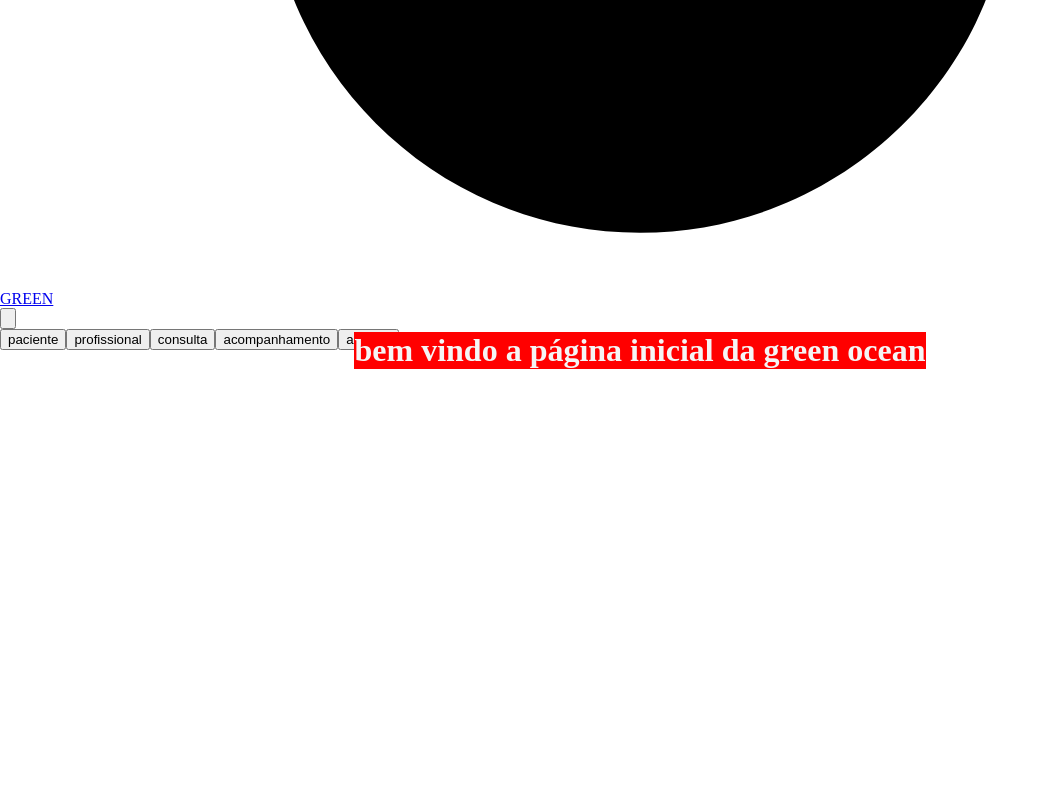
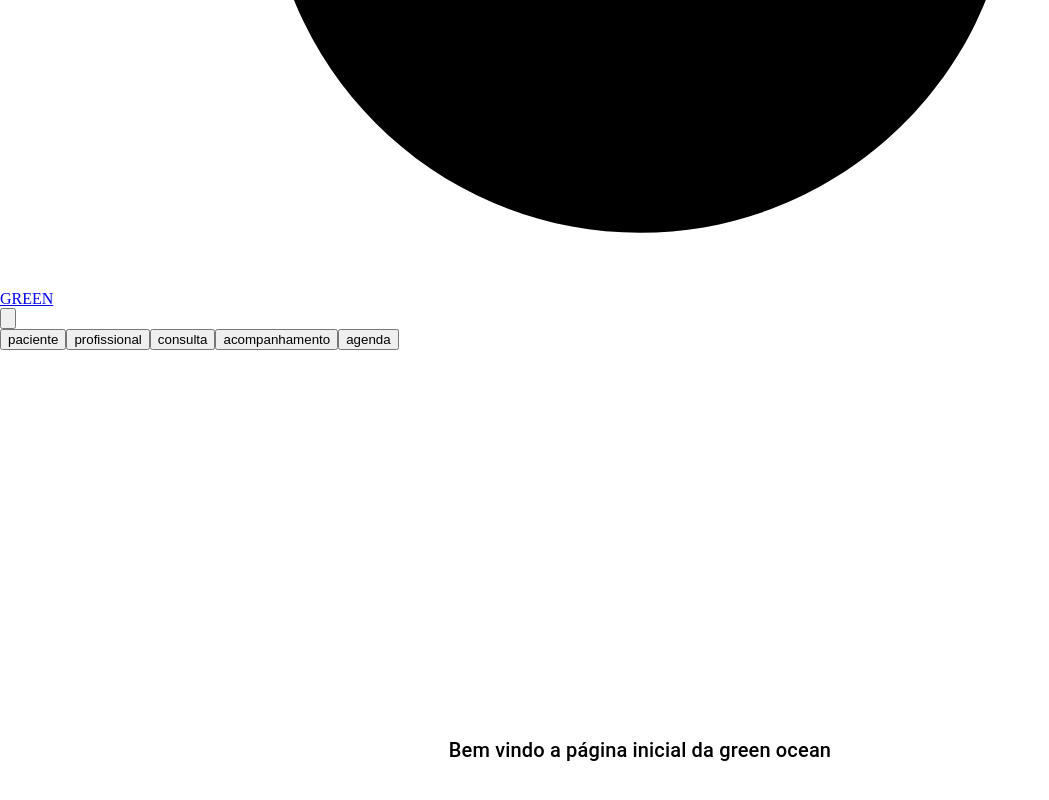
Before and after one commit to luis-garridodev/projeto_green_ocean_frontend, a Next.js app: page / in a window 1280 px wide. Shown: the part 994-1794 px from the top of the page, without its empty margins (0-1049 px from the left). Before the commit the page ends 1344 px from the top, so only its background shows below. Built offline with nearby package versions, Linux system fonts and the light colour scheme.

Commit message:
listagem e criação completas take5

```diff
--- a/pages/index.tsx
+++ b/pages/index.tsx
@@ -1,7 +1,7 @@
 import styles from "../styles/menu.module.css";
 import Button from '@mui/material/Button';
 import Grid from '@mui/material/Grid';
-import { Link as MUILink, ThemeProvider, colors, createTheme } from '@mui/material';
+import { Link as MUILink, ThemeProvider, Typography, colors, createTheme } from '@mui/material';
 import NextLink from 'next/link'
 import { grey } from "@mui/material/colors";
 const theme= createTheme({
@@ -16,14 +16,14 @@ export default function mainPage(){
     return(
 
 <ThemeProvider theme={theme}>
-       <Grid container justifyContent={"center"}>
-        <div className="app" style={{display:"flex",justifyContent:"center",alignItems:'center',color:'#f5f5f5'}}>
-        <h1 style={{backgroundColor :"red",display:"inline",position:"fixed"}}>bem vindo a página inicial da green ocean</h1>
+       <Grid container justifyContent={"center"} sx={{height:"100vh"}} alignItems={"center"}>
+
+        <Typography variant="h6" component="h1" >Bem vindo a página inicial da green ocean</Typography>
 
 
 
 
-        </div>
+
 
         </Grid>
         </ThemeProvider>
--- a/styles/globals.css
+++ b/styles/globals.css
@@ -2,5 +2,5 @@
 body{
   padding:0;
   margin:0;
-
+  font-size: 16px;
 }
```
